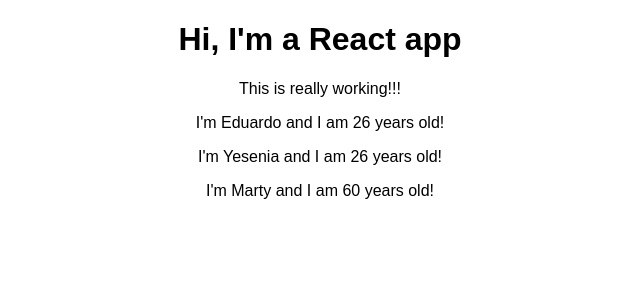
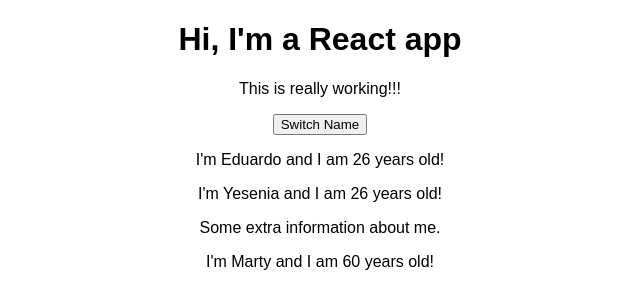
Before and after one commit to LaloCo/LearningReact, a React (Create React App) app: page / in a window 1280 px wide. Shown: the top 308 px of the page, without its empty margins (320-960 px from the left). Built offline with nearby package versions, Linux system fonts and the light colour scheme.

Commit message:
Define and use state on a class Component

```diff
--- a/src/App.js
+++ b/src/App.js
@@ -3,14 +3,25 @@ import './App.css';
 import Person from './Person/Person';
 
 class App extends Component {
+  // while props are set from outside
+  // state is managed from inside the component
+  state = {
+    persons: [
+      { name: 'Eduardo', age: 26 },
+      { name: 'Yesenia', age: 26 },
+      { name: 'Marty', age: 60 }
+    ]
+  }
+
   render() {
     return (
       <div className="App">
         <h1>Hi, I'm a React app</h1>
         <p>This is really working!!!</p>
-        <Person name="Eduardo" age="26" />
-        <Person name="Yesenia" age="26" >Some extra information about me.</Person>
-        <Person name="Marty" age="60" />
+        <button>Switch Name</button>
+        <Person name={this.state.persons[0].name} age={this.state.persons[0].age} />
+        <Person name={this.state.persons[1].name} age={this.state.persons[1].age} >Some extra information about me.</Person>
+        <Person name={this.state.persons[2].name} age={this.state.persons[2].age} />
       </div>
     );
   }
--- a/src/Person/Person.js
+++ b/src/Person/Person.js
@@ -1,5 +1,12 @@
 import React from 'react';
 
-const person = (props) => <p>I'm {props.name} and I am {props.age} years old!</p>;
+const person = (props) => {
+    return (
+        <div>
+            <p>I'm {props.name} and I am {props.age} years old!</p>
+            <p>{props.children}</p>
+        </div>
+    );
+};
 
 export default person;
```
